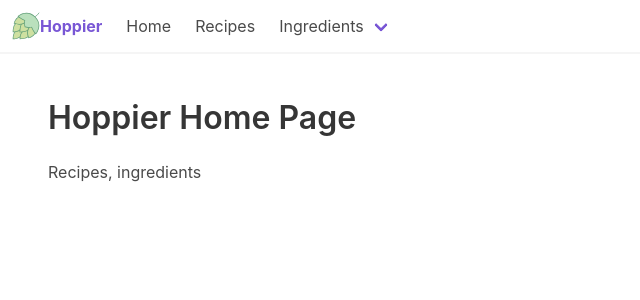
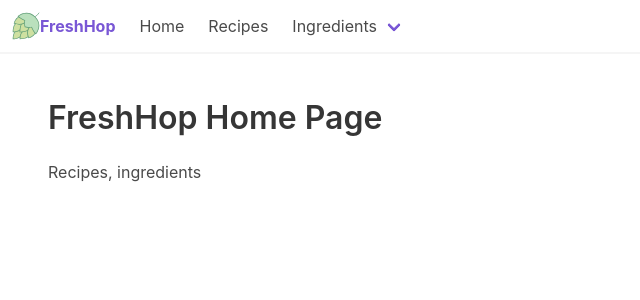
Before and after one commit to smithne/brew-calc-vue, a Vue app: page / in a window 1280 px wide. Shown: the top 300 px of the page, without its empty margins (0-640 px from the left). Built offline with nearby package versions, Linux system fonts and the light colour scheme.

Commit message:
Update site name

```diff
--- a/src/components/NavBar.vue
+++ b/src/components/NavBar.vue
@@ -3,7 +3,7 @@
     <template slot="brand">
       <b-navbar-item tag="router-link" :to="{ name: 'home' }">
         <img src="../assets/hopIcon.svg" alt="Hop Icon" />
-        <strong>Hoppier</strong>
+        <strong>FreshHop</strong>
       </b-navbar-item>
     </template>
     <template slot="start">
--- a/src/views/Home.vue
+++ b/src/views/Home.vue
@@ -1,6 +1,6 @@
 <template>
   <div class="section">
-    <h1 class="title">Hoppier Home Page</h1>
+    <h1 class="title">FreshHop Home Page</h1>
     <p>Recipes, ingredients</p>
   </div>
 </template>
```
